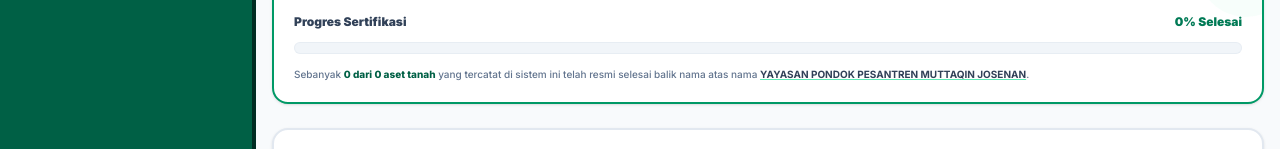
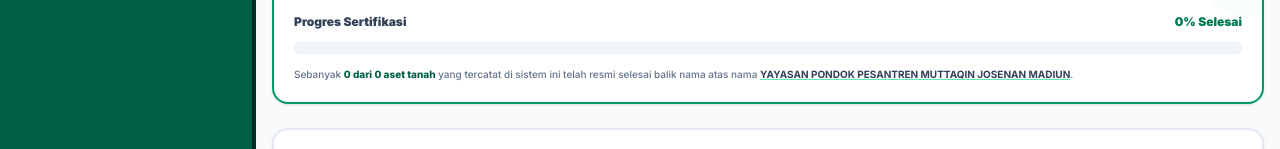
Before and after one commit to yayasanmuttaqinmdn-code/Aset-daerah-madiun, a React (Vite) app: page / in a window 1280 px wide. Shown: the part 523-672 px from the top of the page. Built offline with nearby package versions, Linux system fonts and the light colour scheme; no server answers; the database is empty.

Commit message:
fix: update official foundation name for asset transfers
Standardize the naming convention for "YAYASAN PONDOK PESANTREN MUTTAQIN JOSENAN MADIUN" across the application logic and dashboard UI to ensure data consistency in asset transfers and reporting.

```diff
--- a/src/components/BalikNamaPanel.tsx
+++ b/src/components/BalikNamaPanel.tsx
@@ -61,6 +61,7 @@
 
     const normalizedOwnerName = (currentOwnerName || '').trim().toUpperCase();
     return (
+      normalizedOwnerName === 'YAYASAN PONDOK PESANTREN MUTTAQIN JOSENAN MADIUN' ||
       normalizedOwnerName === 'YAYASAN PONDOK PESANTREN MUTTAQIN JOSENAN' ||
       normalizedOwnerName.includes('MUTTAQIN JOSENAN') ||
       normalizedOwnerName.includes('MUTTAQIN')
@@ -79,6 +80,7 @@
 
     const normalizedOwnerName = (currentOwnerName || '').trim().toUpperCase();
     if (
+      normalizedOwnerName === 'YAYASAN PONDOK PESANTREN MUTTAQIN JOSENAN MADIUN' ||
       normalizedOwnerName === 'YAYASAN PONDOK PESANTREN MUTTAQIN JOSENAN' ||
       normalizedOwnerName.includes('MUTTAQIN JOSENAN')
     ) {
@@ -159,7 +161,7 @@
     const updatedAsset: Asset = {
       ...asset,
       sedangBalikNama: true,
-      namaPemilikBaru: asset.namaPemilikBaru || 'YAYASAN PONDOK PESANTREN MUTTAQIN JOSENAN',
+      namaPemilikBaru: asset.namaPemilikBaru || 'YAYASAN PONDOK PESANTREN MUTTAQIN JOSENAN MADIUN',
       tanggalMulaiBalikNama: asset.tanggalMulaiBalikNama || new Date().toISOString().split('T')[0],
       catatanBalikNama: asset.catatanBalikNama || 'Berkas mulai dihimpun oleh tim sekretariat.',
     };
@@ -179,7 +181,7 @@
 
   const handleCompleteProcess = (asset: Asset, finalCertNo: string) => {
     if (userRole !== 'admin') return;
-    const finalOwnerName = 'YAYASAN PONDOK PESANTREN MUTTAQIN JOSENAN';
+    const finalOwnerName = 'YAYASAN PONDOK PESANTREN MUTTAQIN JOSENAN MADIUN';
 
     // Extract prior states for audit trail
     const atasNamaLama = (asset.type === 'tanah' ? asset.atasNamaSertifikat : asset.type === 'kendaraan' ? asset.atasNama : 'Gedung/Bangunan') || '-';
@@ -474,7 +476,7 @@
                     <div className="min-w-0">
                       <span className="block text-[8px] text-emerald-600 font-extrabold uppercase tracking-wider">Pemilik Resmi Terdaftar</span>
                       <span className="text-[11px] font-black text-emerald-950 block truncate">
-                        YAYASAN PONDOK PESANTREN MUTTAQIN JOSENAN
+                        YAYASAN PONDOK PESANTREN MUTTAQIN JOSENAN MADIUN
                       </span>
                     </div>
                   </div>
@@ -729,7 +731,7 @@
                           <div className="space-y-1 flex flex-col justify-end">
                             <button
                               type="button"
-                              onClick={() => setDraftNamaBaru('YAYASAN PONDOK PESANTREN MUTTAQIN JOSENAN')}
+                              onClick={() => setDraftNamaBaru('YAYASAN PONDOK PESANTREN MUTTAQIN JOSENAN MADIUN')}
                               className="bg-slate-100 hover:bg-slate-200 text-slate-700 text-[9px] font-black py-2.5 rounded-lg border border-slate-200 h-10 transition-colors cursor-pointer"
                             >
                               Set PP Muttaqin
@@ -844,7 +846,7 @@
                       {confirmingCompleteId === asset.id ? (
                         <div className="bg-emerald-50 border border-emerald-100 rounded-xl p-3.5 space-y-3">
                           <p className="text-[10px] font-black text-emerald-900 leading-relaxed uppercase tracking-wider">
-                            ⚠️ Selesaikan Balik Nama? Nama pemilik aset secara resmi akan diubah menjadi <strong className="underline text-emerald-950 font-black">"YAYASAN PONDOK PESANTREN MUTTAQIN JOSENAN"</strong>.
+                            ⚠️ Selesaikan Balik Nama? Nama pemilik aset secara resmi akan diubah menjadi <strong className="underline text-emerald-950 font-black">"YAYASAN PONDOK PESANTREN MUTTAQIN JOSENAN MADIUN"</strong>.
                           </p>
 
                           {/* Dynamic Certificate No input field */}
--- a/src/components/Dashboard.tsx
+++ b/src/components/Dashboard.tsx
@@ -221,7 +221,7 @@
             />
           </div>
           <p className="text-[10px] text-slate-500 font-medium leading-relaxed font-sans mt-1">
-            Sebanyak <strong className="text-emerald-800 font-extrabold">{yayasanLandAssets.length} dari {tanahCount} aset tanah</strong> yang tercatat di sistem ini telah resmi selesai balik nama atas nama <span className="underline decoration-emerald-300 font-bold text-slate-700">YAYASAN PONDOK PESANTREN MUTTAQIN JOSENAN</span>.
+            Sebanyak <strong className="text-emerald-800 font-extrabold">{yayasanLandAssets.length} dari {tanahCount} aset tanah</strong> yang tercatat di sistem ini telah resmi selesai balik nama atas nama <span className="underline decoration-emerald-300 font-bold text-slate-700">YAYASAN PONDOK PESANTREN MUTTAQIN JOSENAN MADIUN</span>.
           </p>
         </div>
       </div>
```
